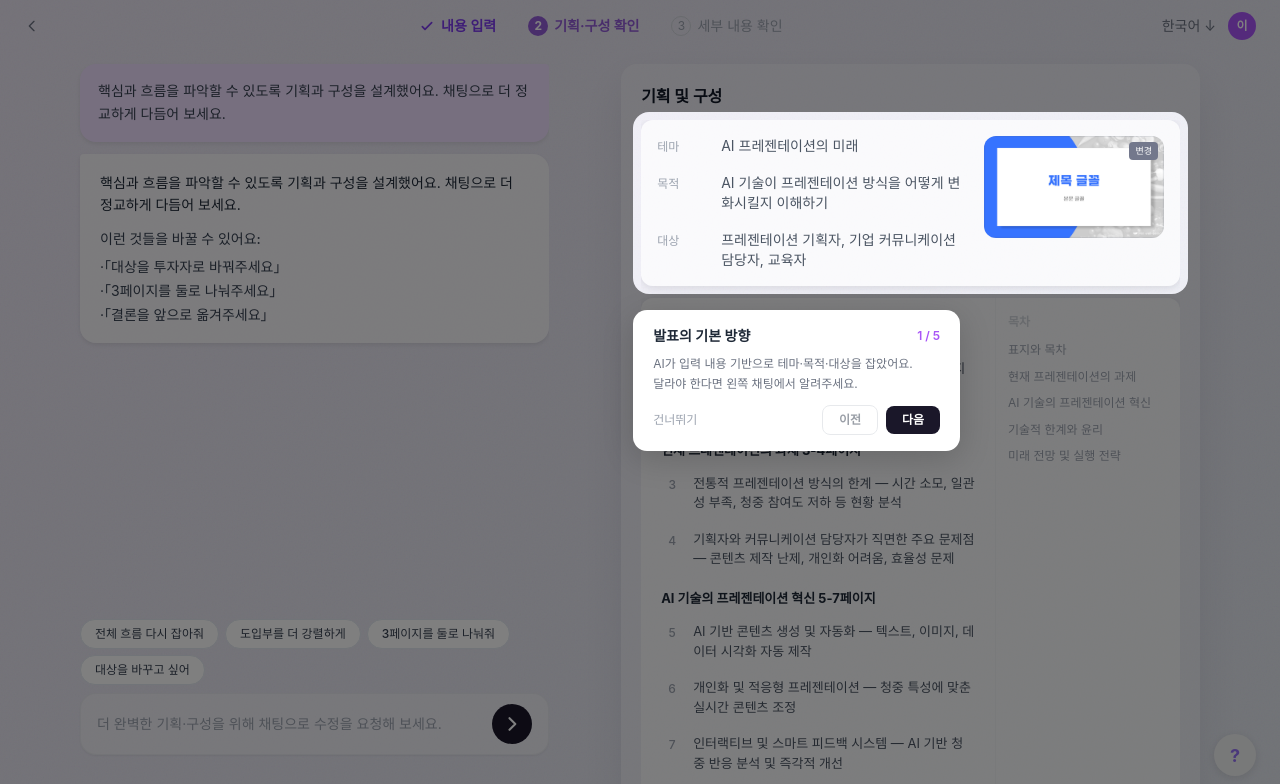
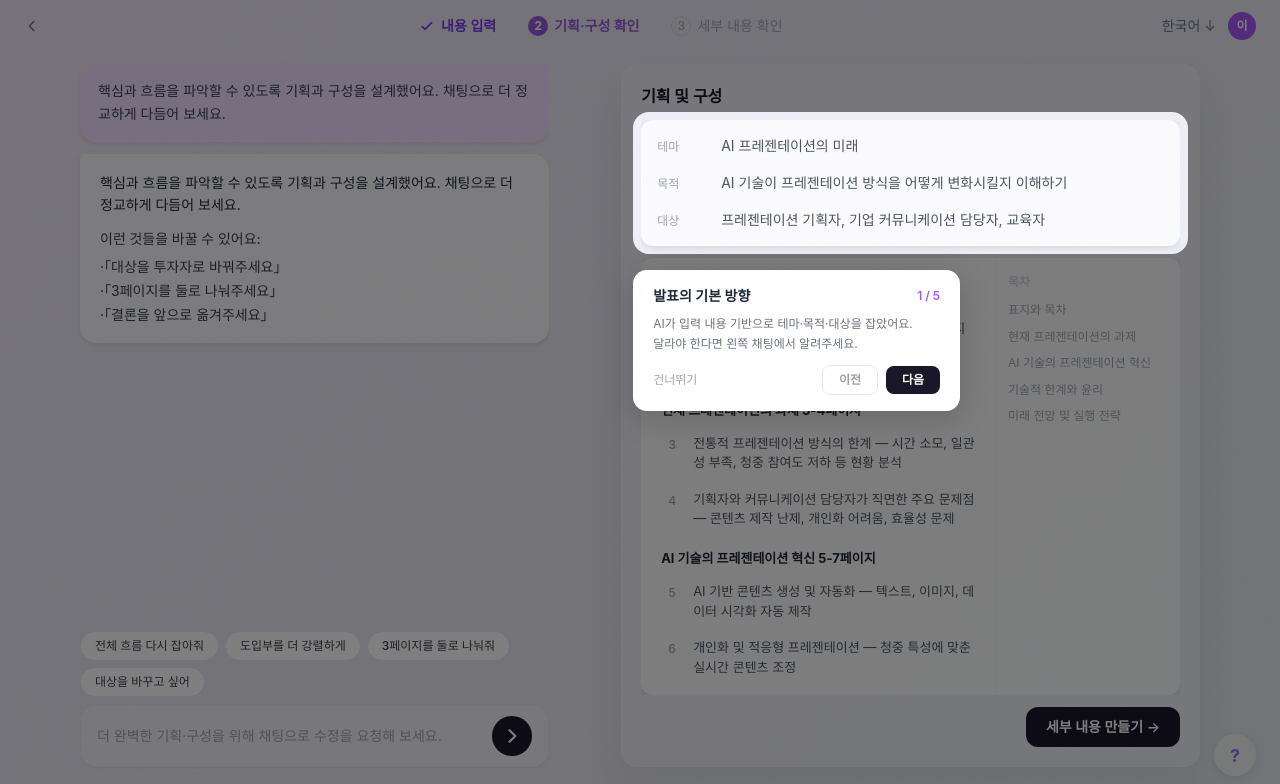
Before and after one commit to ijiwork3/aip-chat-tutorial-poc, a plain HTML site: page index.html in a window 1280 px wide. Shown: the top 784 px of the page. Drawn offline with nearby package versions, Linux system fonts and the light colour scheme.

Commit message:
Update index.html

```diff
--- a/index.html
+++ b/index.html
@@ -146,7 +146,7 @@
 <div class="flex h-[calc(100vh-45px)] gap-[60px]">
 
   <!-- LEFT: CHAT -->
-  <div id="chatPanel" class="w-[45%] flex flex-col pl-[80px] py-3 gap-3 overflow-y-auto">
+  <div id="chatPanel" class="w-[45%] flex flex-col pl-[80px] pt-3 gap-3 overflow-y-auto">
 
     <!-- User input card -->
     <div class="card-user max-w-[520px] ml-auto" style="background:#EFDFFF; border-radius:16px 4px 16px 16px; box-shadow: 0 2px 4px rgba(0,0,0,0.08);">
@@ -187,10 +187,10 @@
   </div>
 
   <!-- RIGHT: 기획·구성 PANEL -->
-  <div class="w-[55%] flex flex-col pl-3 pr-[80px] py-3 gap-3">
+  <div class="w-[55%] flex flex-col pl-3 pr-[80px] pt-3 pb-[40px] gap-3 min-h-0">
 
     <!-- Outer panel: bg-white/30, bottom margin 40px -->
-    <div class="flex-1 bg-white/30 rounded-2xl flex flex-col gap-3 p-5 mb-[40px]" style="box-shadow: 0 20px 40px rgba(47,57,58,0.08);">
+    <div class="flex-1 min-h-0 bg-white/30 rounded-2xl flex flex-col gap-3 p-5" style="box-shadow: 0 20px 40px rgba(47,57,58,0.08);">
 
       <!-- Title row -->
       <div class="flex items-center justify-between shrink-0">
@@ -198,7 +198,7 @@
       </div>
 
       <!-- Scrollable: L1 card + L2+TOC card -->
-      <div class="flex-1 overflow-y-auto no-scrollbar flex flex-col gap-3">
+      <div class="flex-1 min-h-0 overflow-y-auto no-scrollbar flex flex-col gap-3">
 
         <!-- L1 card: bg-white/70 -->
         <div id="panelL1" class="bg-white/70 rounded-xl p-4 shrink-0" style="box-shadow: 0 2px 8px rgba(0,0,0,0.10);">
@@ -217,7 +217,7 @@
                 <span class="text-sm text-gray-600">프레젠테이션 기획자, 기업 커뮤니케이션 담당자, 교육자</span>
               </div>
             </div>
-            <div class="ml-5 relative shrink-0 rounded-xl overflow-hidden" style="height:102px;">
+            <div class="ml-5 relative shrink-0 rounded-xl overflow-hidden hidden min-[1700px]:block" style="height:102px;">
               <img src="thumbnail.png" alt="테마" style="height:102px; width:auto; display:block;" />
               <button class="absolute top-1.5 right-1.5 z-10 text-white bg-[#73788C] rounded px-1.5 py-0.5 font-medium" style="font-size:9px">변경</button>
             </div>
@@ -518,6 +518,15 @@ document.addEventListener('click', e => {
 function showFaqModal()  { document.getElementById('faqModal').style.display = 'flex'; }
 function closeFaqModal() { document.getElementById('faqModal').style.display = 'none'; }
 
+// 브라우저 창 크기가 조절될 때마다 위치를 다시 계산하는 이벤트 추가
+window.addEventListener('resize', () => {
+  const overlay = document.getElementById('spotlightOverlay');
+  // 튜토리얼이 켜져 있을 때만 위치를 다시 잡도록 설정
+  if (!overlay.classList.contains('hidden')) {
+    renderSpotlight();
+  }
+});
+
 setTimeout(() => startSpotlight(0), 800);
 </script>
 </body>
```
